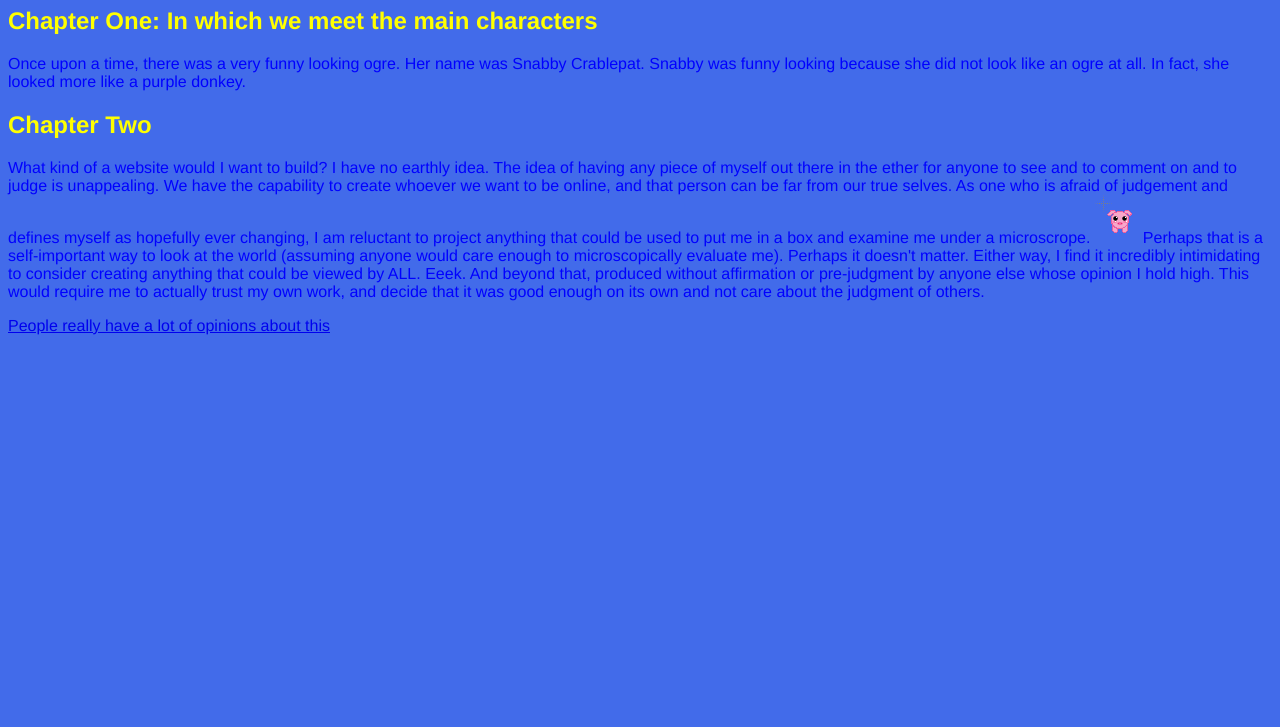
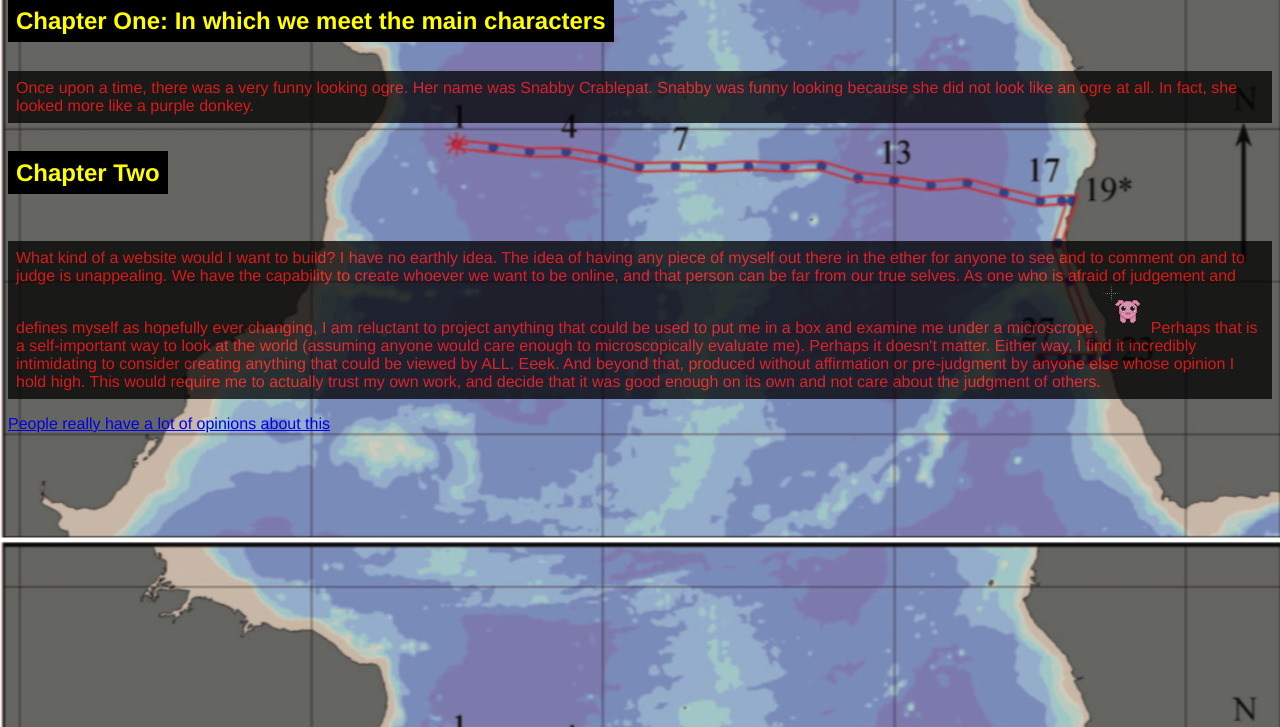
Before and after one commit to chels89/abigailnoble.github.io, a plain HTML site: page index.html in a window 1280 px wide. Shown: the part 73-800 px from the top of the page. Drawn offline with Linux system fonts and the light colour scheme.

Commit message:
Legible text and background image

```diff
--- a/index.html
+++ b/index.html
@@ -1,17 +1,18 @@
 <!DOCTYPE html>
 <html>
   <head>
-    <title>happy go lucky</title>
+    <title>Abigail E. Noble, Ph.D.</title>
     <link rel="stylesheet" type="text/css" href="styles.css">
   </head>
   <body>
-  	<h1>This is a very short chapter book</h1>
-  	  <h2>Chapter One: In which we meet the main characters</h2>
+  	<h1><span class="title">This is a very short chapter book</span></h1>
+  	  <h2><span class="title">Chapter One: In which we meet the main characters</span></h2>
   	  <p>
   	  <a class="ogreintro">Once upon a time, there was a very funny looking ogre. Her name was Snabby Crablepat. </a>
   	  <a class="donkeyintro">Snabby was funny looking because she did not look like an ogre at all. In fact, she looked more like a purple donkey.</a>
   	  </p>
-  	  <h2>Chapter Two</h2>
+  	  <h2><span class="title">Chapter Two</span></h2>
+  	  <br>
   	  <a id="randomthoughts"><p>What kind of a website would I want to build? I have no earthly idea. The idea of having any piece of myself out there in the ether for anyone to see and to comment on and to judge is unappealing.  We have the capability to create whoever we want to be online, and that person can be far from our true selves.  As one who is afraid of judgement and defines myself as hopefully ever changing, I am reluctant to project anything that could be used to put me in a box and examine me under a microscrope.  <img src="images/minipiggie.png">Perhaps that is a self-important way to look at the world (assuming anyone would care enough to microscopically evaluate me).  Perhaps it doesn't matter. Either way, I find it incredibly intimidating to consider creating anything that could be viewed by ALL. Eeek. And beyond that, produced without affirmation or pre-judgment by anyone else whose opinion I hold high.  This would require me to actually trust my own work, and decide that it was good enough on its own and not care about the judgment of others.</a></p>
   	  <a target="_blank" href="https://www.google.com/search?q=everyone+has+access+to+the+internet&oq=everyone+has+access+to+the+internet&aqs=chrome..69i57j0l3.5462j0j9&sourceid=chrome&ie=UTF-8" class=firstlink>People really have a lot of opinions about this</a>
 
--- a/styles.css
+++ b/styles.css
@@ -1,12 +1,11 @@
 body{
-	background:#426bea;
-	/*background: url("images/ocean.png");*/
+
+	background: url("images/ocean.png");
 	background-size: cover;
 	color:yellow;
 	font-family: Helvetica, Arial, sans-serif;
 }
 .ogreintro{
-	color:blue;
 	cursor:url("images/ogre.png"),default;
 }
 .ogreintro:hover{
@@ -14,7 +13,6 @@ body{
 	text-decoration: none;
 }
 .donkeyintro{
-	color:blue;
 	cursor:url("images/purpledonkey.jpeg"),default;
 }
 .donkeyintro:hover{
@@ -25,6 +23,17 @@ body{
 	color: #610d03;
 	font-size:bold;
 }
-#randomthoughts{
-	color: blue;
+.title{
+	border: 3px;
+	padding:8px;
+	background: black;
 }
+
+p {
+	border 3px;
+	padding: 8px;
+	color:red;
+	background:black;
+	display:inline-block;
+	opacity:0.75;
+}
```
